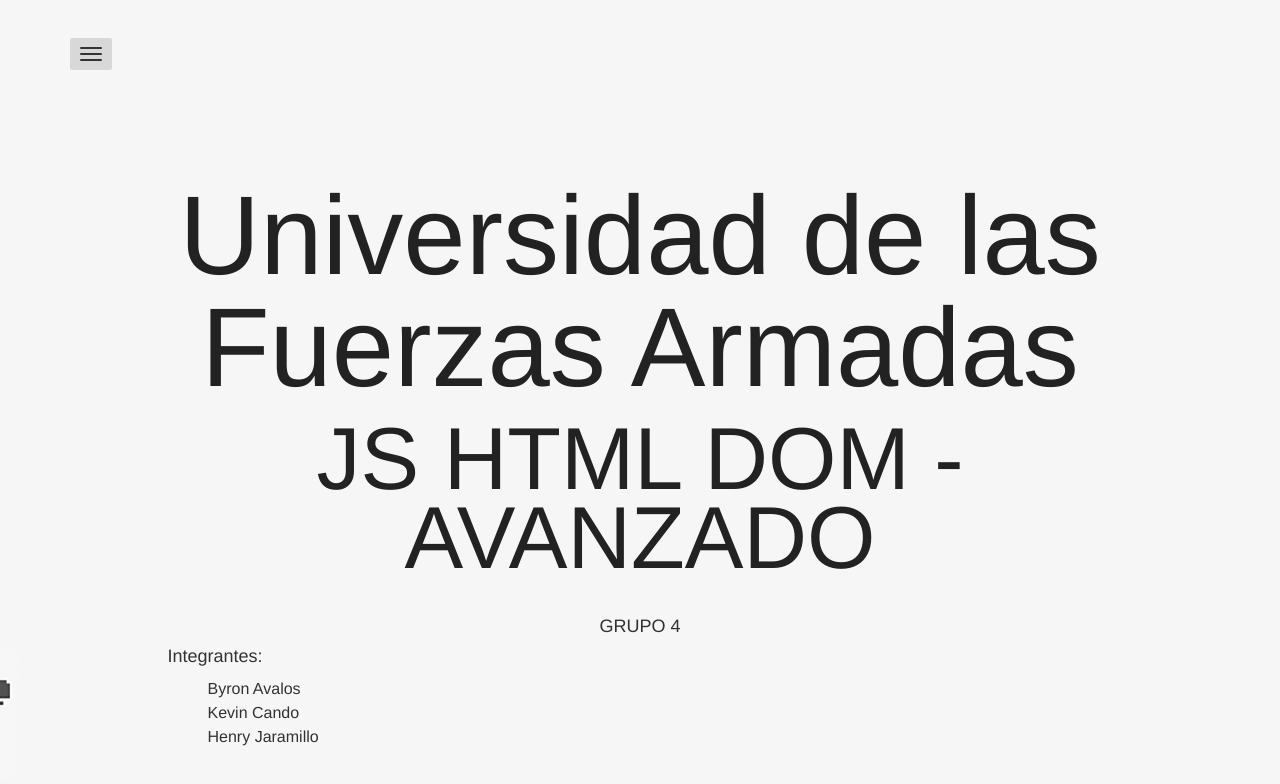
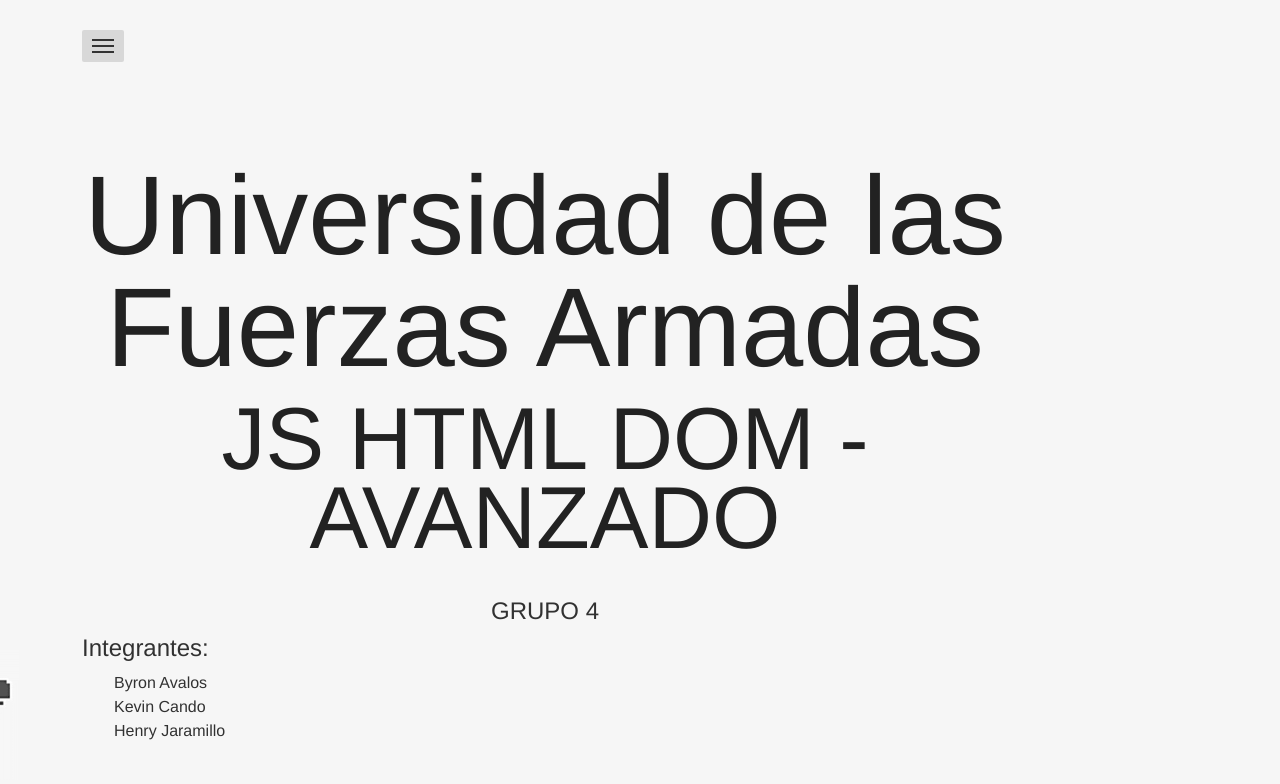
Before and after one commit to Kelvex/GRUPO_04_Tarea-2_CODIGO, a plain HTML site: page index.html in a window 1280 px wide. Drawn offline with nearby package versions, Linux system fonts and the light colour scheme; a web font is replaced by a local one.

Commit message:
Actualizar

```diff
--- a/index.html
+++ b/index.html
@@ -11,7 +11,7 @@
 <link rel="shortcut icon" href="./img/img.png">
 
 <!-- Bootstrap itself -->
-<link href="http://netdna.bootstrapcdn.com/bootstrap/3.0.3/css/bootstrap.min.css" rel="stylesheet" type="text/css">
+<link href="https://cdn.jsdelivr.net/npm/bootstrap@5.1.3/dist/css/bootstrap.min.css" rel="stylesheet" integrity="sha384-1BmE4kWBq78iYhFldvKuhfTAU6auU8tT94WrHftjDbrCEXSU1oBoqyl2QvZ6jIW3" crossorigin="anonymous">
 
 <!-- Custom styles -->
 <link rel="stylesheet" href="./css/magister.css">
```
